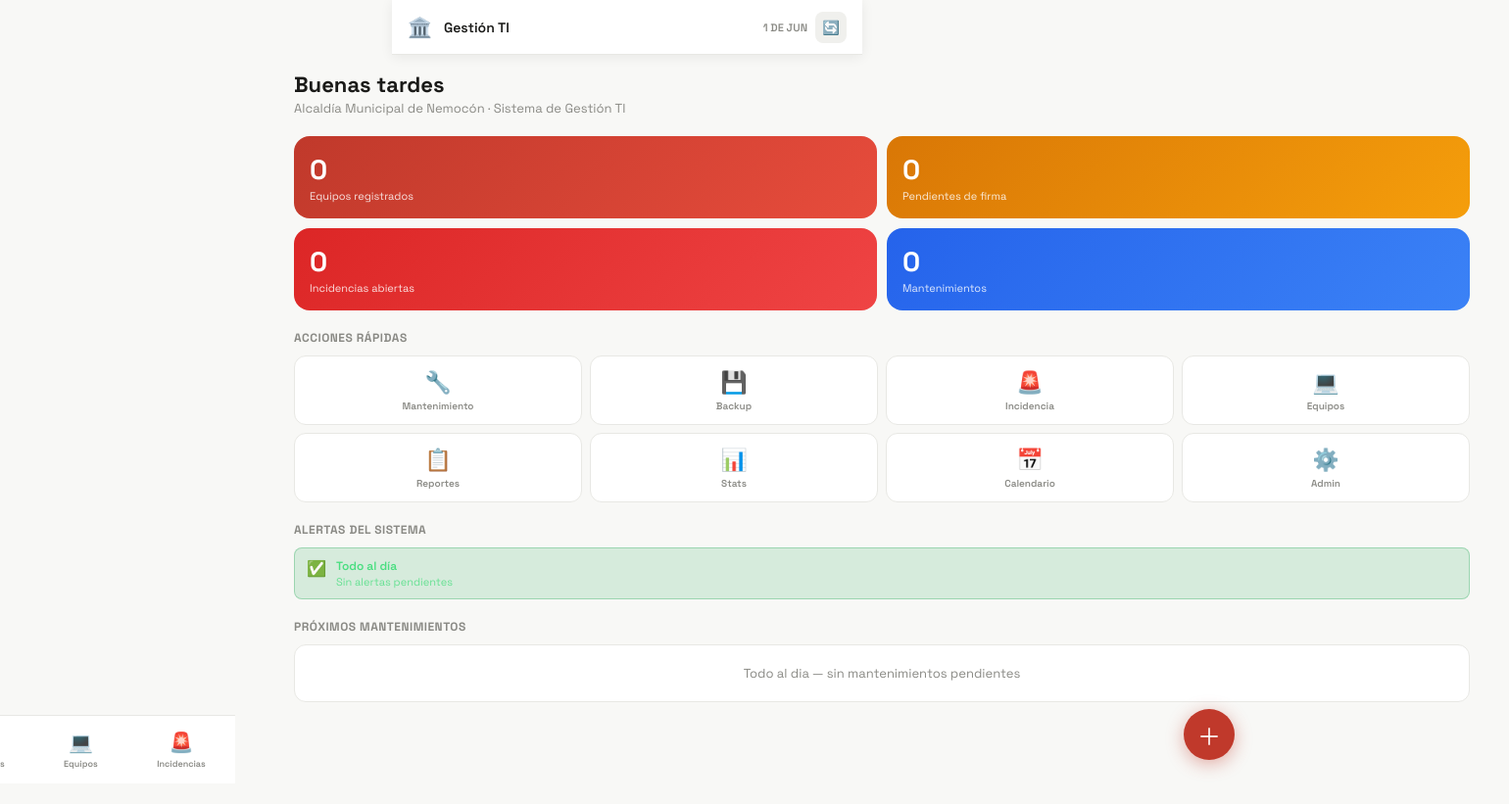
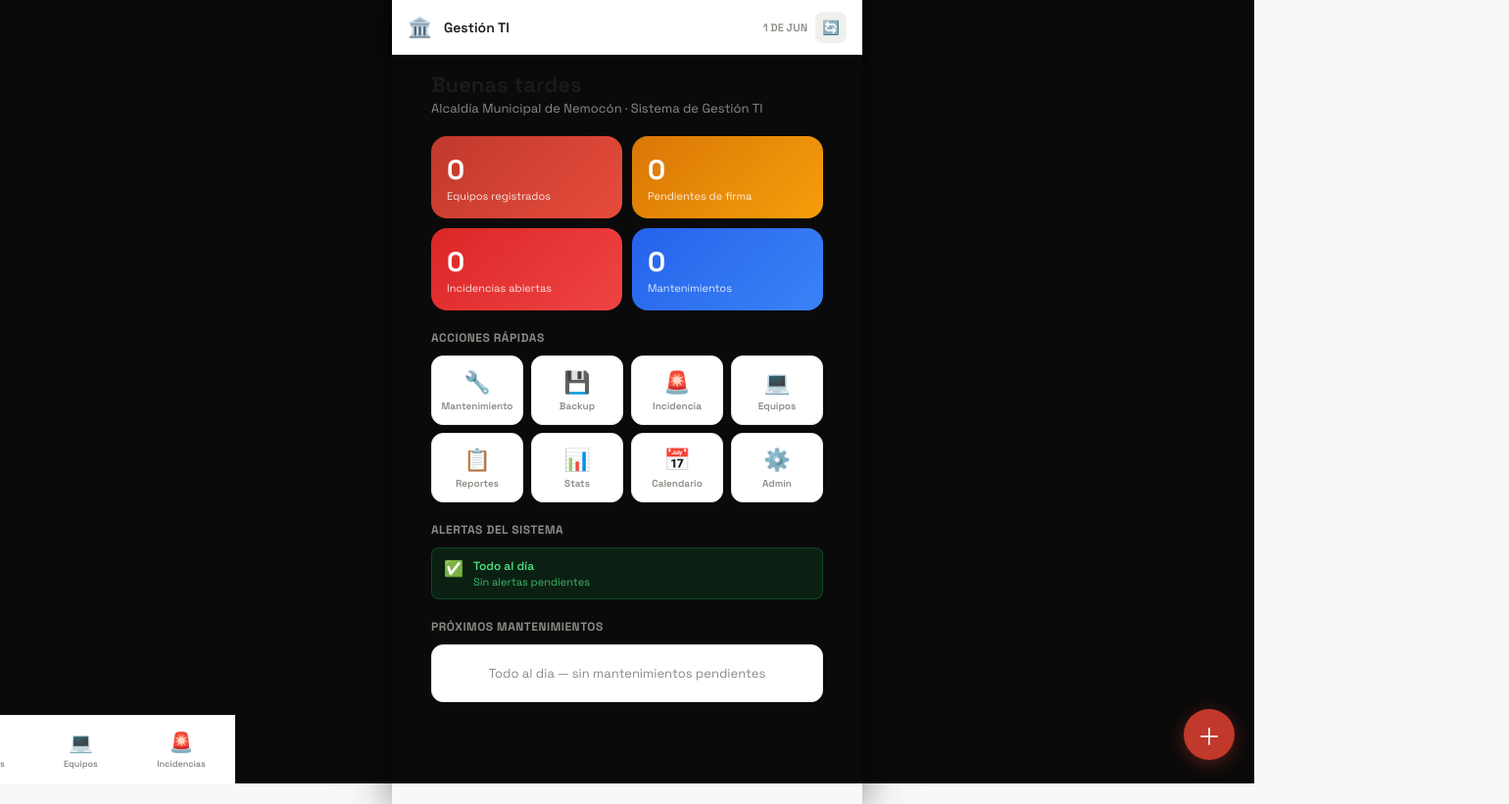
Before and after one commit to Emerpachon3120/gestion-ti-alcaldia, a plain HTML site: page index.html in a window 1280 px wide. Shown: the whole page at 98% size, 1540 px wide, since content can reach past the window. Drawn offline with Linux system fonts and the light colour scheme; no server answers.

Commit message:
Update responsive.css

```diff
--- a/css/responsive.css
+++ b/css/responsive.css
@@ -22,3 +22,15 @@
 
   .header-menu-btn { display: none; }
 }
+
+@media (min-width: 600px) {
+  body {
+    background: #0a0a0a;
+  }
+
+  #app-main {
+    max-width: 480px !important;
+    margin: 0 auto !important;
+    box-shadow: 0 0 40px rgba(0,0,0,0.5);
+  }
+}
```
